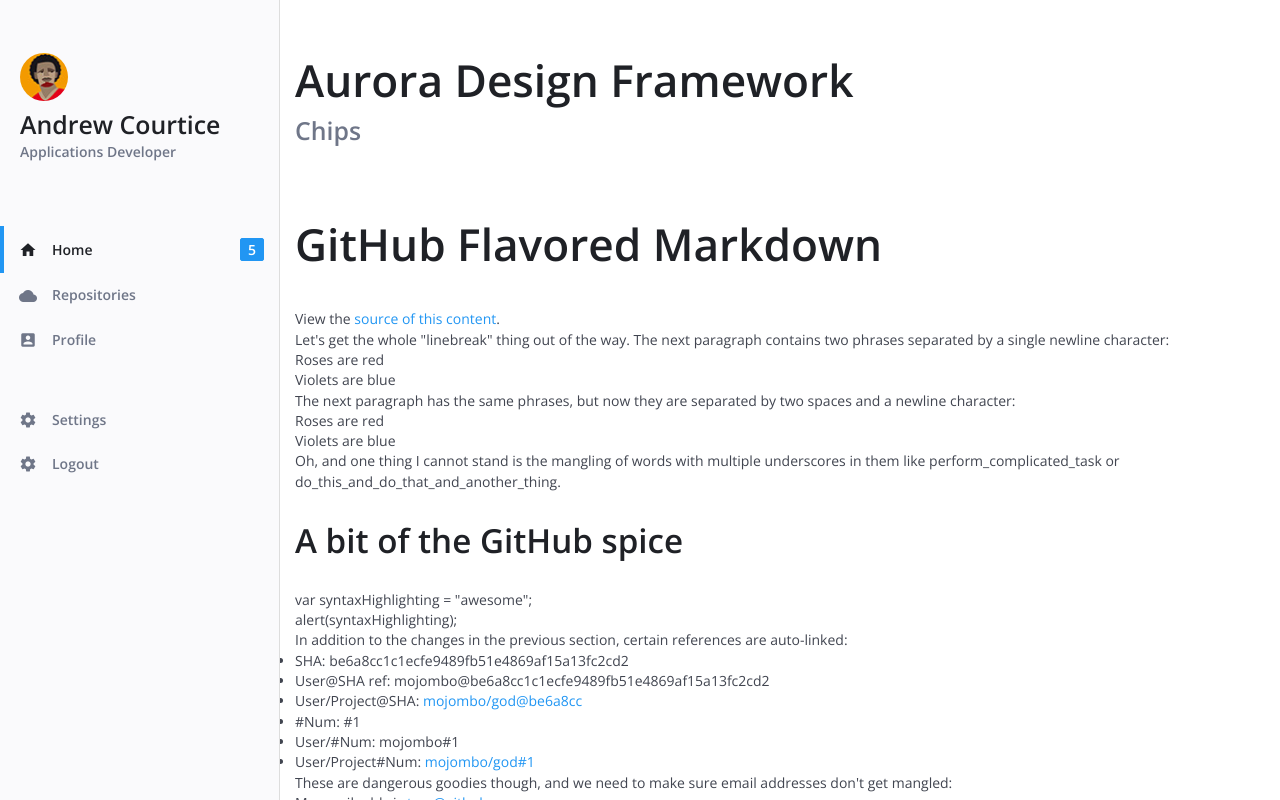
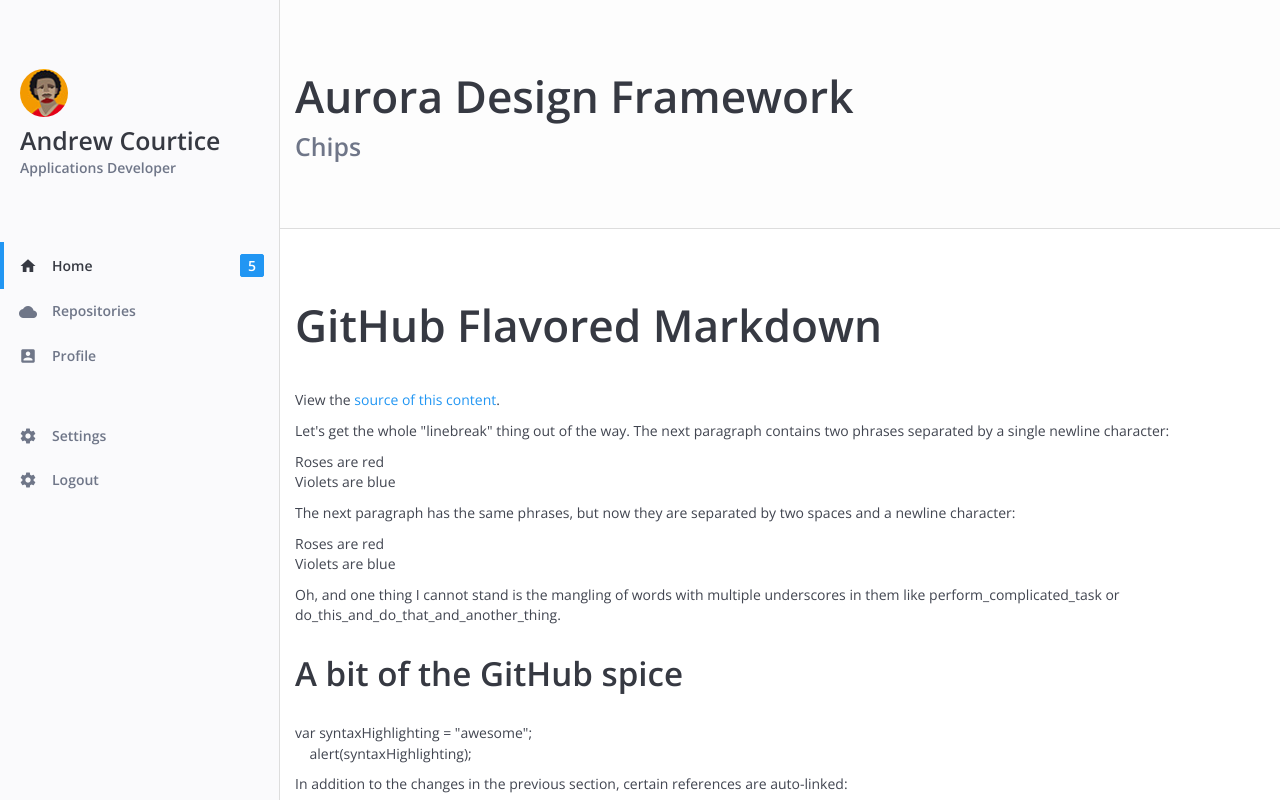
Before and after one commit to tjkluska/aurora, a plain HTML site: page examples/article.html in a window 1280 px wide. Drawn offline with nearby package versions, Linux system fonts and the light colour scheme.

Commit message:
Changed default container padding

```diff
--- a/components/_containers.scss
+++ b/components/_containers.scss
@@ -10,6 +10,12 @@
     &.container-fluid {
         width: 100%;
     }
+}
+
+.hero {
+    padding: 64px 0;
+    background-color: $colour_BackgroundStripe;
+    border-bottom: 1px solid $colour_Border;
 }
 
 .control-group {
--- a/components/_default.scss
+++ b/components/_default.scss
@@ -57,12 +57,13 @@ body {
     background-color: $colour_Background;
 }
 
-header {
-    margin-bottom: 64px;
+section,
+footer {
+    margin-top: 64px;
 }
 
 footer {
-    margin-top: 64px;
+    margin-bottom: 64px;
     padding: 36px 0;
     background-color: $colour_BackgroundHeader;
 }
--- a/components/_layout.scss
+++ b/components/_layout.scss
@@ -32,12 +32,6 @@
     -webkit-flex-direction: column;
         -ms-flex-direction: column;
             flex-direction: column;
-}
-
-.sidebar,
-.content {
-    padding-top: 48px;
-    padding-bottom: 48px;
 }
 
 .sidebar,
@@ -80,6 +74,11 @@
             }
         }
     }
+}
+
+.sidebar,
+.content {
+    padding-bottom: 64px;
 }
 
 .sidebar {
@@ -138,7 +137,6 @@
 }
 
 .sidebar-block {
-    margin-bottom: 64px;
     padding: 0 20px;
 }
 
--- a/components/_typography.scss
+++ b/components/_typography.scss
@@ -39,6 +39,10 @@ h6 {
     font-size: $font_SizeRoot * (1 / $font_TypograpghyRatio);
 }
 
+p {
+    margin: 0.75em 0;
+}
+
 .clip-text {
     overflow: hidden;
     text-overflow: ellipsis;
--- a/components/_variables.scss
+++ b/components/_variables.scss
@@ -22,7 +22,7 @@ $font_LineHeight: 1.45;
 /* Colours */
 $colour_Font: #414550;
 $colour_FontLight: lighten($colour_Font, 20%);
-$colour_FontDark: darken($colour_Font, 15%);
+$colour_FontDark: darken($colour_Font, 5%);
 $colour_FontInverted: #ffffff;
 
 $colour_Accent: #2196f3;
--- a/examples/article.html
+++ b/examples/article.html
@@ -11,11 +11,14 @@
 
     <body class="layout layout-horizontal">
         <div class="sidebar">
+            <section>
                 <div class="sidebar-block">
                     <img src="images/joe.jpg" alt="Joe" class="avatar">
                     <h3 class="title">Andrew Courtice</h2>
                     <h5 class="subtitle">Applications Developer</h3>
                 </div>
+            </section>
+            <section>
                 <nav>
                     <div class="menu">
                         <div class="menu-group">
@@ -69,9 +72,10 @@
                         </div>
                     </div>
                 </nav>
+            </section>
         </div>
         <div class="content">
-            <header>
+            <header class="hero">
                 <div class="container">
                     <div>
                         <h1 class="title">Aurora Design Framework</h1>
@@ -80,6 +84,7 @@
                 </div>
             </header>
             <div class="container">
+                <section>
                     <article class="markdown-body">
                         <!-- note the triple curly braces -->
                         <h1>GitHub Flavored Markdown</h1>
@@ -267,6 +272,7 @@ end
                             or
                             <a href="http://search.msn.com/" title="MSN Search">MSN</a>.</p>
                     </article>
+                </section>
             </div>
         </div>
     </body>
```
Also changed, not shown: aurora.min.css. Lines whose indentation alone changed are shown as unchanged.
